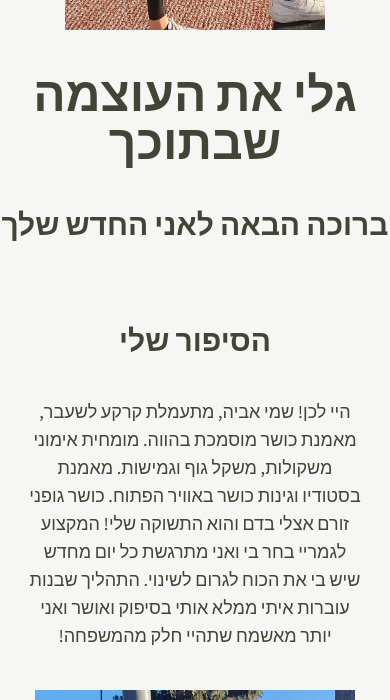
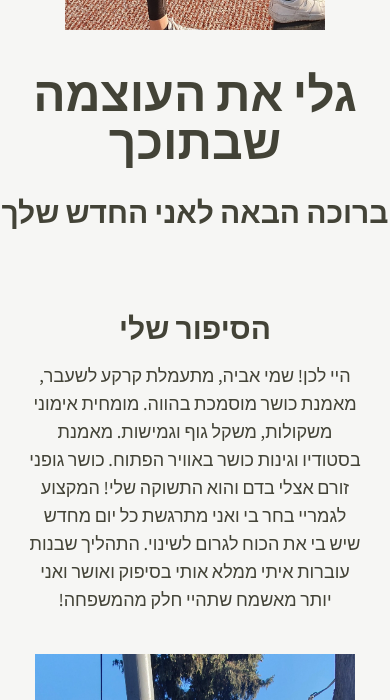
Before and after one commit to Yanay-Sella/itsAviyaCoach, a React (Create React App) app in the folder itsaviya/client/: page /home in a window 390 px wide. Shown: the part 516-1216 px from the top of the page. Built offline with nearby package versions, Linux system fonts and the light colour scheme; no server answers.

Commit message:
style work

```diff
--- a/itsaviya/client/src/general/InfoSection.jsx
+++ b/itsaviya/client/src/general/InfoSection.jsx
@@ -1,7 +1,15 @@
 import React from "react";
 import FadeSection from "./FadeSection";
 
-const InfoSection = ({ name, text, imageSrc, header, leftImg, date }) => {
+const InfoSection = ({
+  name,
+  text,
+  imageSrc,
+  header,
+  leftImg,
+  date,
+  categories,
+}) => {
   return (
     <section
       className="flex md:flex-row flex-col md:gap-20 gap-10 self-stretch content-center items-center justify-between bg-primary sectiony"
@@ -11,20 +19,31 @@ const InfoSection = ({ name, text, imageSrc, header, leftImg, date }) => {
         <FadeSection
           children={
             <div
-              className={`flex flex-col gap-10 md:items-start items-center ${
+              className={`flex flex-col md:gap-10 gap-4 md:items-start items-center ${
                 leftImg && "md:items-end"
               }`}
             >
-              <div dir="rtl" className="flex flex-col gap-2">
+              <div
+                dir="rtl"
+                className="flex flex-col md:gap-4 gap-2 md:items-start items-center"
+              >
+                <div className="flex flex-col md:gap-0 gap-1">
+                  {categories && categories.length !== 0 && (
+                    <p className="leading-3 text-xl md:text-right text-center">{`${categories[0]}, ${categories[1]}`}</p>
+                  )}
                   <h1
-                  className={`md:text-5xl text-3xl md:text-left hebText text-bold header ${
+                    className={`${
+                      date ? "md:text-6xl" : "md:text-5xl"
+                    } text-3xl md:text-left hebText text-bold header ${
                       leftImg && ` md:text-right`
                     } text-center`}
+                    style={{ maxWidth: "37rem" }}
                   >
                     {header}
                   </h1>
+                </div>
                 {date && (
-                  <p className="hover:underline w-fit hover:cursor-pointer">
+                  <p className="hover:underline w-fit hover:cursor-pointer opacity-80">
                     {date}
                   </p>
                 )}
@@ -49,7 +68,7 @@ const InfoSection = ({ name, text, imageSrc, header, leftImg, date }) => {
             <img
               src={imageSrc}
               alt="aviyaImage"
-              className={`md:h-96 md:w-96 h-80 w-80 shrink `}
+              className={`max-w-full h-auto md:w-96 w-80 shrink `}
             />
           }
         />
--- a/itsaviya/client/src/pages/blog/Blog.jsx
+++ b/itsaviya/client/src/pages/blog/Blog.jsx
@@ -45,7 +45,7 @@ const Blog = () => {
   }, []);
 
   return (
-    <div className="flex flex-col mt-28 max-w-6xl md:gap-0 gap-20 md:items-stretch items-center">
+    <div className="flex flex-col mt-28 max-w-6xl md:gap-0 gap-8 md:items-stretch items-center">
       <InfoSection
         leftImg={true}
         header="הבלוג שלי"
--- a/itsaviya/client/src/pages/blog/NewPost.jsx
+++ b/itsaviya/client/src/pages/blog/NewPost.jsx
@@ -87,7 +87,6 @@ const NewPost = () => {
 
   const editCategories = (event) => {
     const { value, id } = event.target;
-    // console.log(id);
 
     setCategories((prev) => {
       return prev.map((element, index) => {
@@ -128,6 +127,7 @@ const NewPost = () => {
           intro,
           content: article,
           imageUrl,
+          categories,
         };
 
         const response = await axiosPrivate.post("blog", post); // sending the post
--- a/itsaviya/client/src/pages/blog/PostPage.jsx
+++ b/itsaviya/client/src/pages/blog/PostPage.jsx
@@ -15,7 +15,8 @@ const PostPage = () => {
   const url = `${process.env.REACT_APP_SERVER_URL}blog/${postName}`;
   const [post, setPost] = useState(undefined);
   const [isLoading, setIsLoading] = useState(true);
-  const { name, title, intro, content, imageUrl, date } = post || {};
+  const { name, title, intro, content, imageUrl, date, categories } =
+    post || {};
 
   let dateText = "";
 
@@ -68,6 +69,7 @@ const PostPage = () => {
             imageSrc={imageUrl}
             key={name}
             date={dateText}
+            categories={categories}
           />
 
           <div className="flex flex-col gap-7 w-5/6 self-center">
@@ -94,7 +96,7 @@ const PostNotFound = () => {
       <p className="hebText text-4xl">פוסט לא נמצא...</p>
 
       <Link to="/home">
-        <div className="flex flex-col items-center hover:underline transition-all hover:scale-105">
+        <div className="flex flex-col items-center md:hover:underline transition-all hover:scale-105">
           <img src={Logo} alt="logo" />
           <p className="hebText text-xl">חזרה לדף הבית</p>
         </div>
--- a/itsaviya/client/src/pages/blog/components/PostPrev.jsx
+++ b/itsaviya/client/src/pages/blog/components/PostPrev.jsx
@@ -30,9 +30,9 @@ const PostPrev = ({ blogSummary }) => {
 
   return (
     <Link to={`/blog/${name}`}>
-      <section className="md:pl-10 transition-all flex md:flex-row flex-col md:justify-end md:gap-16 gap-4 border-2 border-fourthy rounded-lg hover:-translate-y-1 hover:cursor-pointer shadow-md hover:shadow-xl md:h-64">
-        <div className="flex flex-col gap-4 md:items-stretch items-center order-1 md:order-2 py-4">
-          <div className="flex flex-col gap-1">
+      <section className="md:pl-10 transition-all flex md:flex-row flex-col md:justify-end md:gap-16 gap-2 border-2 border-fourthy rounded-lg hover:-translate-y-1 hover:cursor-pointer shadow-md hover:shadow-xl md:h-64">
+        <div className="flex flex-col gap-4 md:items-stretch items-center order-1 md:order-2 md:py-4">
+          <div className="flex flex-col gap-1 md:items-end items-center">
             <h1 className="header md:text-3xl text-xl md:text-right text-center">
               {title}
             </h1>
@@ -46,7 +46,7 @@ const PostPrev = ({ blogSummary }) => {
         <img
           src={imageUrl}
           alt="post-image"
-          className=" md:w-64 h-auto w-full md:rounded-r-lg order-2"
+          className=" md:w-64 h-auto w-full md:rounded-r-lg md:rounded-tl-none rounded-t-lg md:order-2"
         />
       </section>
     </Link>
--- a/itsaviya/client/src/pages/home/components/sections/Hero.jsx
+++ b/itsaviya/client/src/pages/home/components/sections/Hero.jsx
@@ -15,7 +15,7 @@ const Hero = () => {
         alt="aviyaImage"
         className="md:h-auto md:w-2/5 h-auto w-4/6 shrink"
       />
-      <div className="flex flex-col gap-10 shrink md:items-end items-center">
+      <div className="flex flex-col md:gap-10 gap-7 shrink md:items-end items-center">
         <h1 className="md:text-7xl text-5xl md:text-right text-center header">
           {header}
         </h1>
```
Lines whose indentation alone changed are shown as unchanged.
